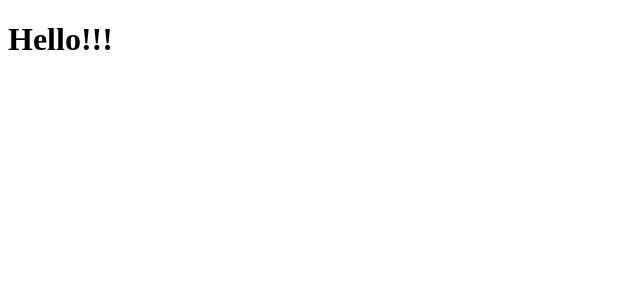
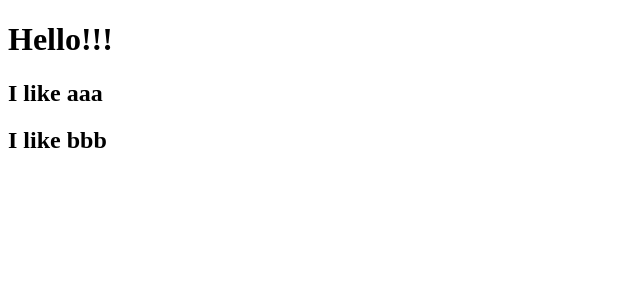
Before and after one commit to sungalex/movie-app-2020, a React (Create React App) app: page / in a window 1280 px wide. Shown: the top 300 px of the page, without its empty margins (0-640 px from the left). Built offline with nearby package versions, Linux system fonts and the light colour scheme.

Commit message:
reuseable commponent with jsx+props

```diff
--- a/src/App.js
+++ b/src/App.js
@@ -1,9 +1,15 @@
 import React from 'react';
+
+function Food({fav}) {
+return <h2>I like {fav}</h2>
+}
 
 function App() {
   return (
     <div>
       <h1>Hello!!!</h1>
+      <Food fav="aaa" />
+      <Food fav="bbb" />
     </div>
   );
 }
```
